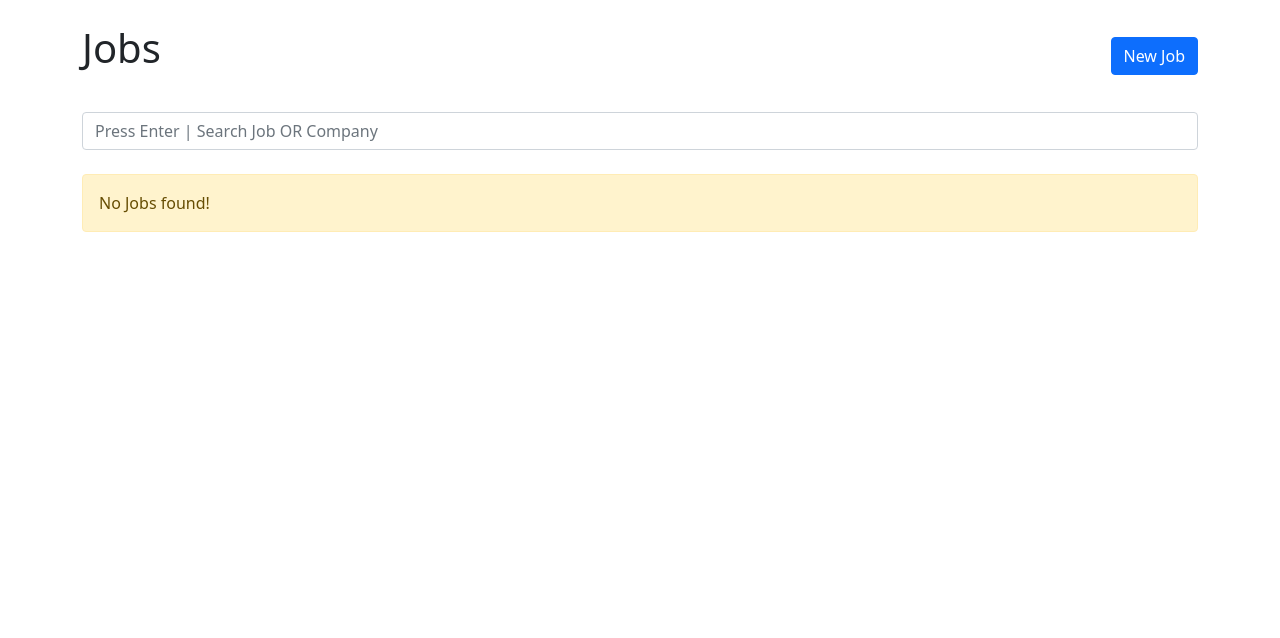
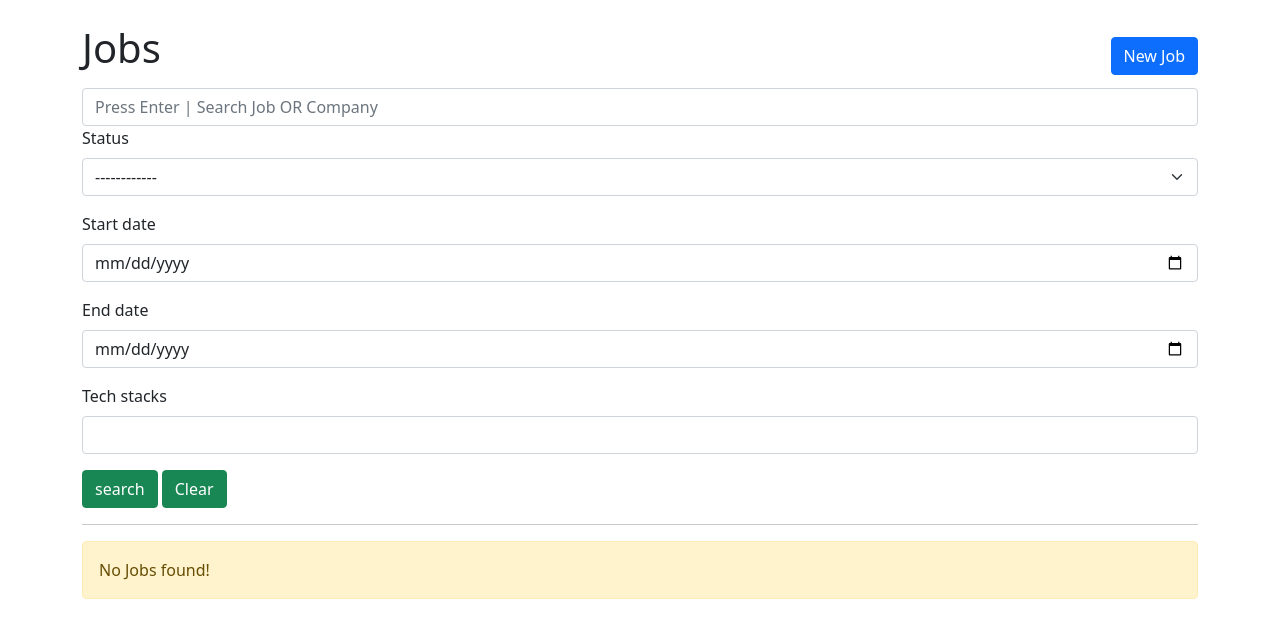
Before and after one commit to MuhammadAmir5670/job-tracker, a Django app: page /jobs/ in a window 1280 px wide. Shown: the part 56-694 px from the top of the page. Run offline with Django 4.2, Linux system fonts and the light colour scheme; data that the repository does not hold is empty; parts of the project's set-up code (start-up, migrations or seed data) failed here and were passed over; some libraries are stand-ins or nearby versions.

Commit message:
add job filters

```diff
--- a/jobs/forms.py
+++ b/jobs/forms.py
@@ -1,7 +1,7 @@
 from django import forms
 from django_tomselect.widgets import TomSelectMultipleWidget
 
-from .models import Job
+from .models import Job, TechStack
 
 
 class TechStackWidget(TomSelectMultipleWidget):
@@ -16,3 +16,36 @@ class JobForm(forms.ModelForm):
             "tech_stacks": TechStackWidget,
             "link": forms.TextInput,
         }
+
+
+class JobFilterForm(forms.Form):
+    status_choices = [("", "------------")] + Job.Status.choices
+
+    status = forms.ChoiceField(choices=status_choices, required=False)
+    start_date = forms.DateField(
+        required=False, widget=forms.DateInput(attrs={"type": "date"})
+    )
+    end_date = forms.DateField(
+        required=False, widget=forms.DateInput(attrs={"type": "date"})
+    )
+    tech_stacks = forms.ModelMultipleChoiceField(
+        TechStack.objects, required=False, widget=TechStackWidget()
+    )
+
+    def filter(self, queryset):
+        if self.is_valid():
+            status = self.cleaned_data["status"]
+            start_date = self.cleaned_data["start_date"]
+            end_date = self.cleaned_data["end_date"]
+            tech_stacks = self.cleaned_data["tech_stacks"]
+
+            if status:
+                queryset = queryset.filter(status=status)
+            if start_date:
+                queryset = queryset.filter(applied_at__gte=start_date)
+            if end_date:
+                queryset = queryset.filter(applied_at_lte=end_date)
+            if len(tech_stacks):
+                queryset = queryset.filter(tech_stacks__in=tech_stacks)
+
+        return queryset
--- a/jobs/templates/jobs/jobs_list.html
+++ b/jobs/templates/jobs/jobs_list.html
@@ -1,14 +1,30 @@
 {% extends "layouts/_base.html" %}
+{% load crispy_forms_tags %}
 {% block title %}
     {{ block.super }} | Jobs List
 {% endblock title %}
+{% block css %}
+    {{ filter_form.media.css }}
+{% endblock css %}
+{% block js %}
+    {{ filter_form.media.js }}
+{% endblock js %}
 {% block content %}
     <div class="container my-4">
         <div class="d-flex align-items-center justify-content-between">
             <h1 class="mb-3">Jobs</h1>
             <a href='{% url "job_create" %}' class="btn btn-primary">New Job</a>
         </div>
-        <div class="filters">{% include "shared/_search_field.html" %}</div>
+        <div class="filters">
+            <form>
+                {% include "shared/_search_field.html" %}
+                {{ filter_form|crispy }}
+                <button type="submit" class="btn btn-success">search</button>
+                <a class="btn btn-success"
+                   href='{% url "jobs_list" %}?page={{ page_obj.number }}'>Clear</a>
+            </form>
+        </div>
+        <hr />
         {% include "jobs/_table.html" %}
     </div>
 {% endblock content %}
--- a/jobs/views.py
+++ b/jobs/views.py
@@ -3,7 +3,7 @@ from django.views import generic
 
 from activities.models import Activity
 
-from .forms import JobForm
+from .forms import JobFilterForm, JobForm
 from .models import Job
 
 
@@ -15,18 +15,23 @@ class JobsListView(generic.ListView):
 
     def get_queryset(self):
         query = self.request.GET.get("q", "")
-        queryset = super().get_queryset()
+        queryset = super().get_queryset().prefetch_related("tech_stacks")
+        filter_form = JobFilterForm(self.request.GET)
 
         if query != "":
             queryset = queryset.filter(
                 (Q(title__icontains=query) | Q(company__icontains=query))
             )
 
+        if filter_form.is_valid():
+            queryset = filter_form.filter(queryset)
+
         return queryset
 
     def get_context_data(self, **kwargs):
         context = super().get_context_data(**kwargs)
         context["q"] = self.request.GET.get("q", "")
+        context["filter_form"] = JobFilterForm(self.request.GET)
         return context
 
     def paginate_queryset(self, queryset, page_size):
```
